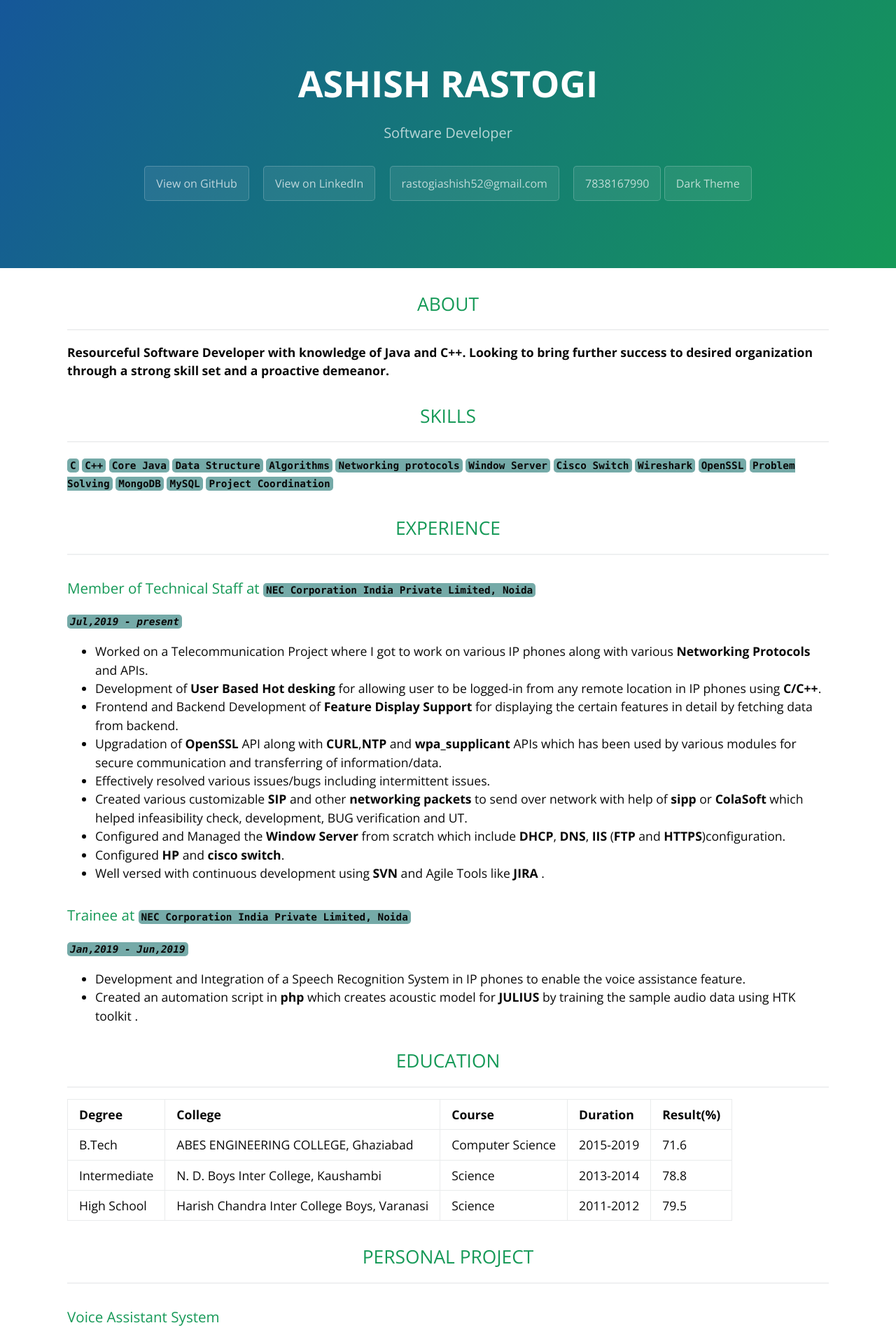
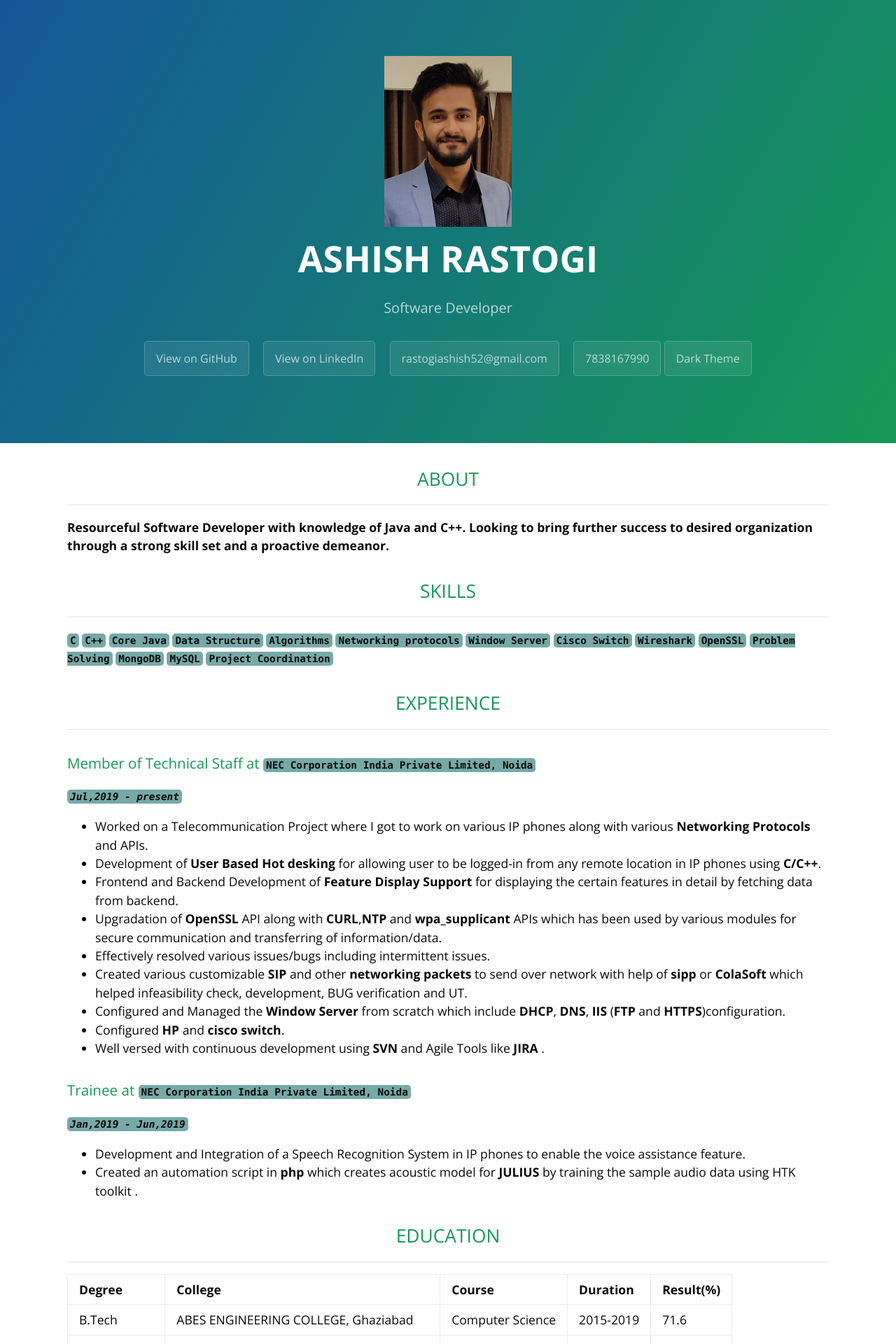
Before and after one commit to ImAshishRastogi/Resume, a Jekyll site: the page built from index.md, in a window 1280 px wide. Shown: the top 1920 px of the page at 70% size. Built offline with Jekyll 4.4.1, drawn with Linux system fonts in a browser that asks for light colours.

Commit message:
Update default.html

```diff
--- a/_layouts/default.html
+++ b/_layouts/default.html
@@ -28,6 +28,7 @@
   <a id="skip-to-content" href="#content">Skip to the content.</a>
 
   <header class="page-header" role="banner">
+    <a class="profile-image" href="#"><img src="../ProfilePic.jpg" alt="Image"/></a>
     <h1 class="project-name">{{ page.title | default: site.title | default: site.github.repository_name }}</h1>
     <h2 class="project-tagline">{{ page.description | default: site.description | default: site.github.project_tagline
       }}</h2>
```
